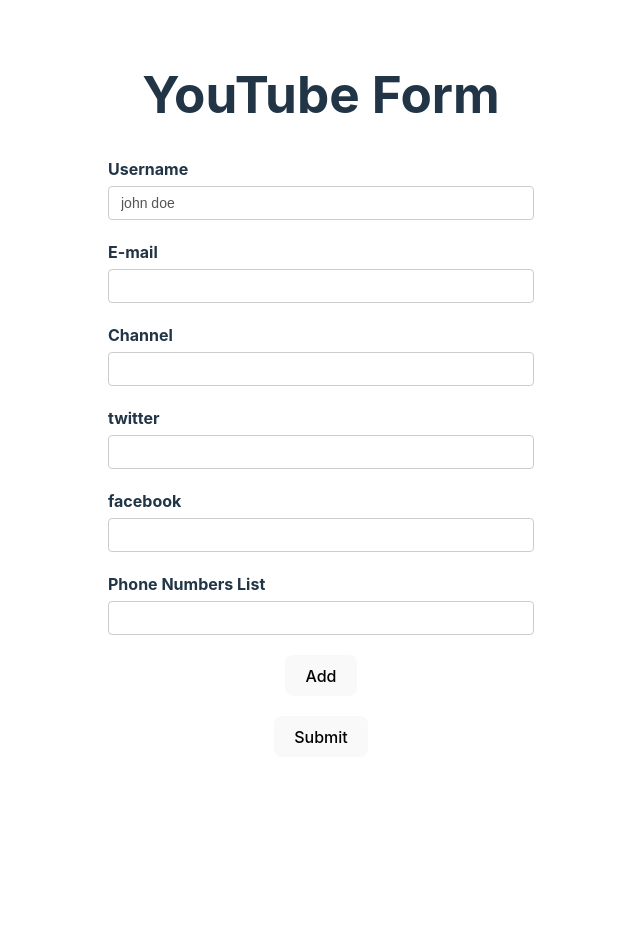
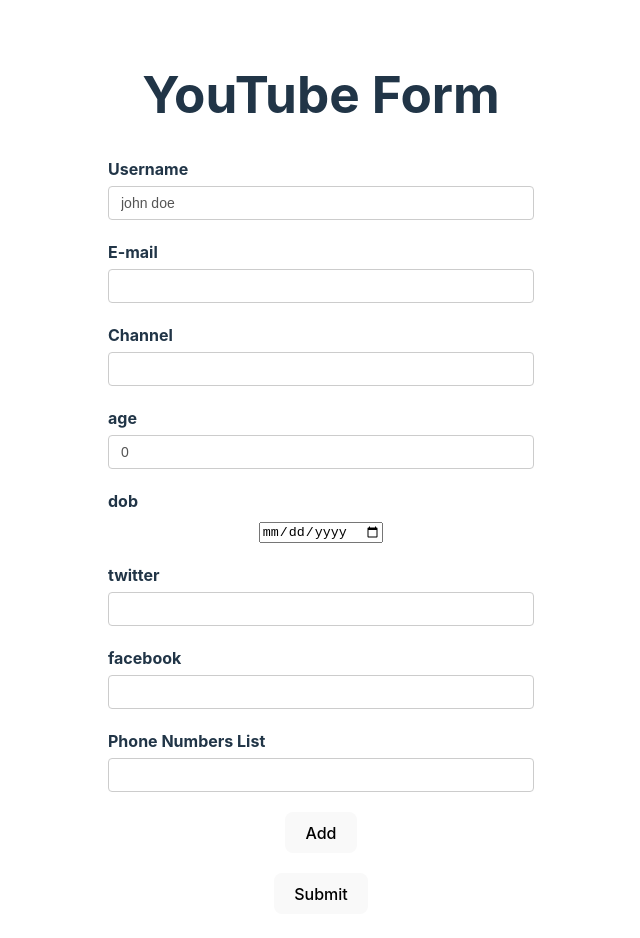
Before and after one commit to s8990/react-hook-form-example, a React (Vite) app: page / in a window 1280 px wide. Shown: the top 938 px of the page, without its empty margins (319-959 px from the left). Before the commit the page ends 800 px from the top, so only its background shows below. Built offline with nearby package versions, Linux system fonts and the light colour scheme.

Commit message:
work with date and number values type

```diff
--- a/src/components/YoutubeForm.tsx
+++ b/src/components/YoutubeForm.tsx
@@ -5,6 +5,8 @@
   username: string;
   email: string;
   channel: string;
+  age: number;
+  dob: Date;
   social: {
     twitter: string;
     facebook: string;
@@ -20,6 +22,8 @@
       username: "john doe",
       email: "",
       channel: "",
+      age: 0,
+      dob: new Date(),
       social: {
         twitter: "",
         facebook: "",
@@ -118,6 +122,20 @@
         </div>
 
         <div className="form-control">
+          <label htmlFor="age">age</label>
+          <input type="text" id="age" {...register("age", {
+            valueAsNumber: true,
+          })} />
+        </div>
+
+        <div className="form-control">
+          <label htmlFor="dob">dob</label>
+          <input type="date" id="dob" {...register("dob", {
+            valueAsDate: true,
+          })} />
+        </div>
+
+        <div className="form-control">
           <label htmlFor="twitter">twitter</label>
           <input type="text" id="twitter" {...register("social.twitter")} />
         </div>
```
